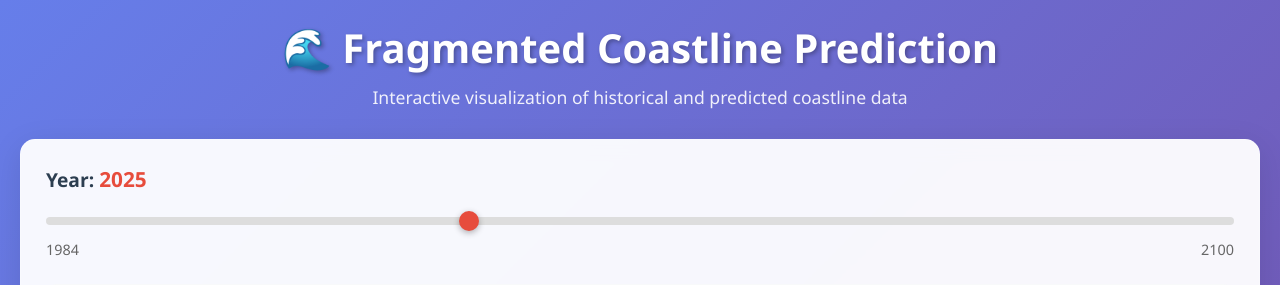
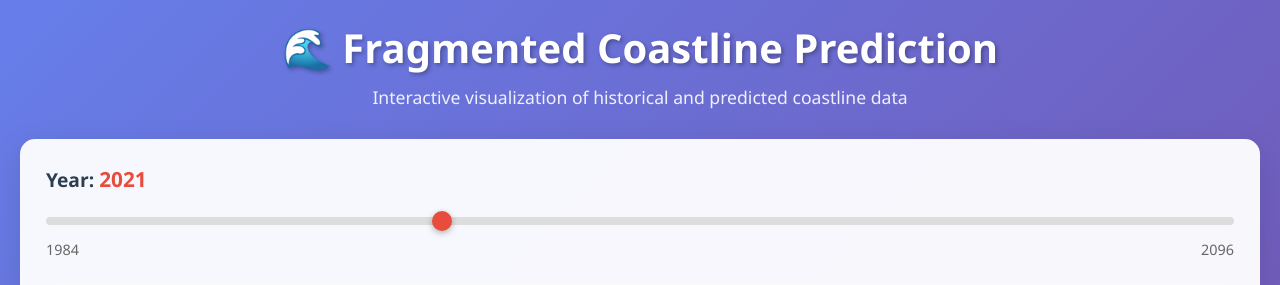
Before and after one commit to YashedP/Shellhacks-2025, a Flask app: page / in a window 1280 px wide. Shown: the top 285 px of the page. Run offline with Flask 3, Linux system fonts and the light colour scheme.

Commit message:
Updated year to 2096 and everything else to match with that

```diff
--- a/web/templates/index.html
+++ b/web/templates/index.html
@@ -17,11 +17,11 @@
 
         <div class="controls-panel">
             <div class="time-controls">
-                <label for="year-slider">Year: <span id="current-year">2025</span></label>
-                <input type="range" id="year-slider" min="1984" max="2100" value="2025" class="slider">
+                <label for="year-slider">Year: <span id="current-year">2021</span></label>
+                <input type="range" id="year-slider" min="1984" max="2096" value="2021" class="slider">
                 <div class="year-labels">
                     <span>1984</span>
-                    <span>2100</span>
+                    <span>2096</span>
                 </div>
             </div>
 
@@ -61,7 +61,7 @@
     <script>
         // Global variables
         let map;
-        let currentYear = 2025;
+        let currentYear = 2021;
         let currentBounds = null;
         let contourLayers = [];
         let pointLayers = [];
@@ -188,7 +188,7 @@
                     const formattedData = {
                         points: data.points || [],
                         year: year,
-                        data_type: year <= 2024 ? 'historical' : 'predicted'
+                        data_type: year <= 2021 ? 'historical' : 'predicted'
                     };
                     displayData(formattedData);
                     updateUI(formattedData);
```
